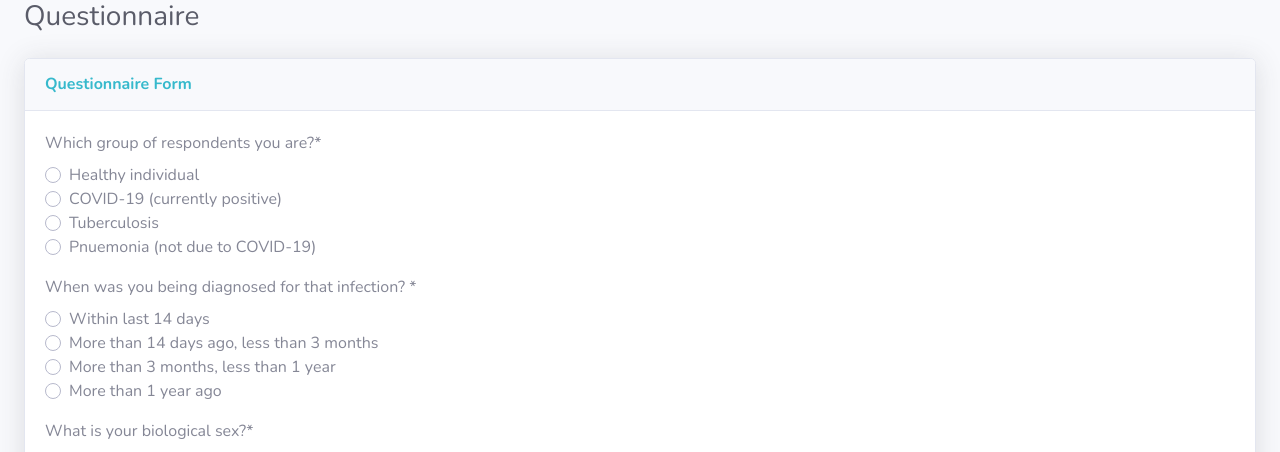
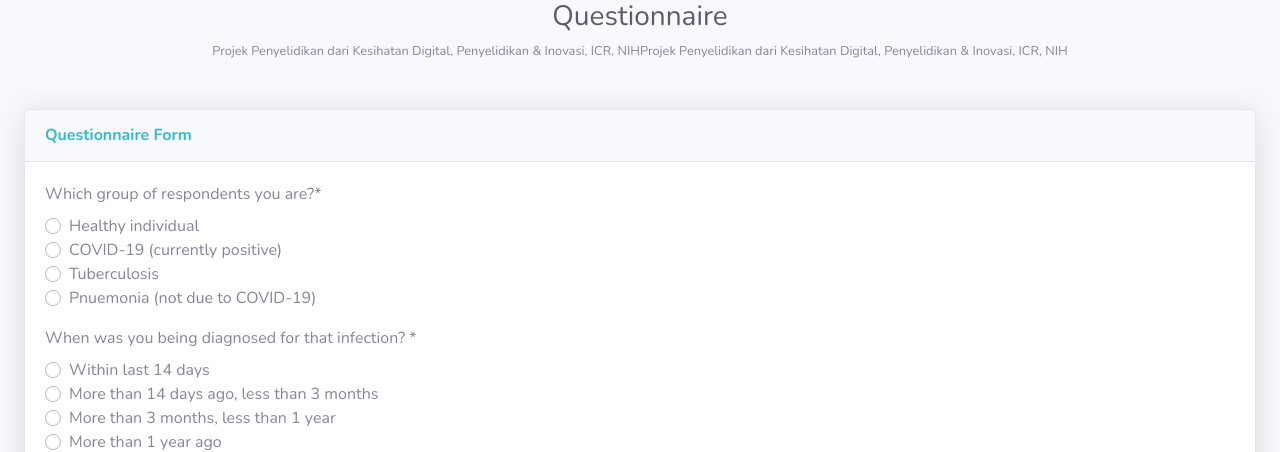
Before and after one commit to Infront-Development/nih-cough-sound, a Django app: page /questionnaire/questionnaireForm in a window 1280 px wide. Shown: the top 452 px of the page. Run offline with Django 3.2, Linux system fonts and the light colour scheme; parts of the project's set-up code (start-up, migrations or seed data) failed here and were passed over; some libraries are stand-ins or nearby versions.

Commit message:
banner for all pages

```diff
--- a/questionnaire/templates/questionnaire.html
+++ b/questionnaire/templates/questionnaire.html
@@ -4,8 +4,12 @@
 
 {% block content_container %}
 
-    <div class="d-sm-flex align-items-center justify-content-between mb-4">
-      <h1 class="h3 mb-0 text-gray-800">Questionnaire</h1>
+    <div class="justify-content-between mb-4">
+      <center>
+        <h1 class="h3 text-gray-800 text-center">Questionnaire</h1>
+        <small class="text-center text-muted ">Projek Penyelidikan dari Kesihatan Digital, Penyelidikan & Inovasi, ICR, NIHProjek Penyelidikan dari Kesihatan Digital, Penyelidikan & Inovasi, ICR, NIH</small>
+        </center><br>
+
     </div>
 
     <div class="card shadow mb-4">
--- a/recording/templates/breath.html
+++ b/recording/templates/breath.html
@@ -55,7 +55,10 @@
             {% endif %}
         {% endfor %}
     {% endif %}
+        <center>
 
+        <small class="text-center text-muted ">Projek Penyelidikan dari Kesihatan Digital, Penyelidikan & Inovasi, ICR, NIHProjek Penyelidikan dari Kesihatan Digital, Penyelidikan & Inovasi, ICR, NIH</small>
+        </center><br>
         <div class="record-menu">
         {% csrf_token %}
             <h1 style="color:#ff8c00">Record Your Breath Three (3) Times</h1>
--- a/recording/templates/consent-pop-up.html
+++ b/recording/templates/consent-pop-up.html
@@ -208,7 +208,10 @@
                 </div>
             </div>
         </div>
+            <center>
 
+            <small class="text-center text-muted ">Projek Penyelidikan dari Kesihatan Digital, Penyelidikan & Inovasi, ICR, NIHProjek Penyelidikan dari Kesihatan Digital, Penyelidikan & Inovasi, ICR, NIH</small>
+            </center><br>
 
         <div class="record-menu">
             <h1 style="color:#ff8c00">Record Your Cough Three (3) Times</h1>
```
Also changed, not shown: accounts/templates/id_form.html (+8 -2 lines).
